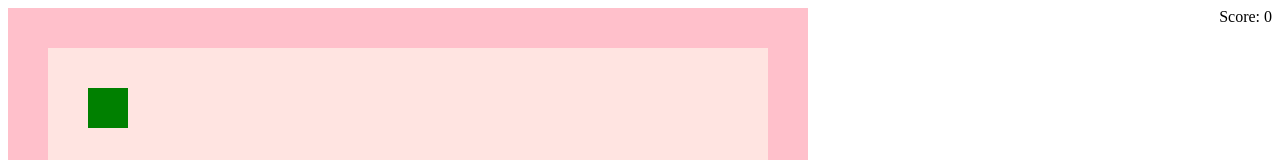
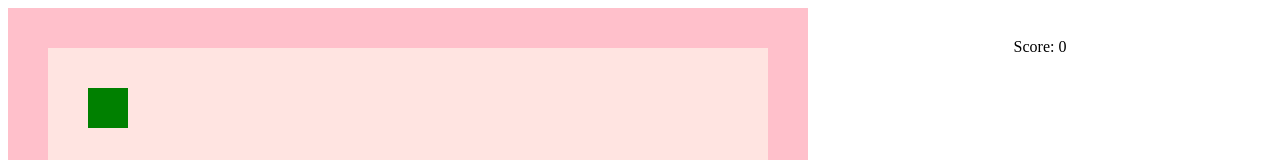
Before and after one commit to floppyvlaDISK/nibbles, a website built with Parcel: page index.html in a window 1280 px wide. Shown: the top 160 px of the page. Built offline with nearby package versions, Linux system fonts and the light colour scheme.

Commit message:
Render dashboard and nibbles into separate containers

```diff
--- a/index.html
+++ b/index.html
@@ -10,7 +10,10 @@
 </head>
 
 <body>
-  <div id="app-root" style="display: flex; justify-content: space-between;"></div>
+  <main style="display: flex;">
+    <section id="nibbles"></section>
+    <section id="score-board" style="padding: 30px; flex: 1; text-align: center;"></section>
+  </main>
   <script src="./src/index.ts"></script>
   <noscript>You need to enable JavaScript to run this app.</noscript>
 </body>
--- a/src/index.ts
+++ b/src/index.ts
@@ -8,9 +8,7 @@ import { CELL_WIDTH, CELL_HEIGHT, BOARD_WIDTH, BOARD_HEIGHT } from './CONST';
 import PubSub from './utils/PubSub';
 import ScoreDashboard from './ScoreDashboard';
 
-const container = document.getElementById('app-root');
-
-const aRenderer = new Renderer(container);
+const aRenderer = new Renderer(document.getElementById('nibbles'));
 const board = new BoardObject(0, 0, BOARD_WIDTH, BOARD_HEIGHT, '#FFE4E1');
 const aSnake = new Snake(2, 2, CELL_WIDTH, CELL_HEIGHT, 'green', Snake.DIRECTION_RIGHT, 0);
 const target = new Target(4, 4, CELL_WIDTH, CELL_HEIGHT, 'red', 25);
@@ -31,7 +29,7 @@ const aNibbles = new Nibbles(
   aPubSub
 );
 const aGameController = new GameController(aNibbles);
-const aScoreDashboard = new ScoreDashboard(container);
+const aScoreDashboard = new ScoreDashboard(document.getElementById('score-board'));
 
 aPubSub.subscribe('SnakeScoreChanged', aScoreDashboard.render);
 aScoreDashboard.render(aSnake.score);
```
